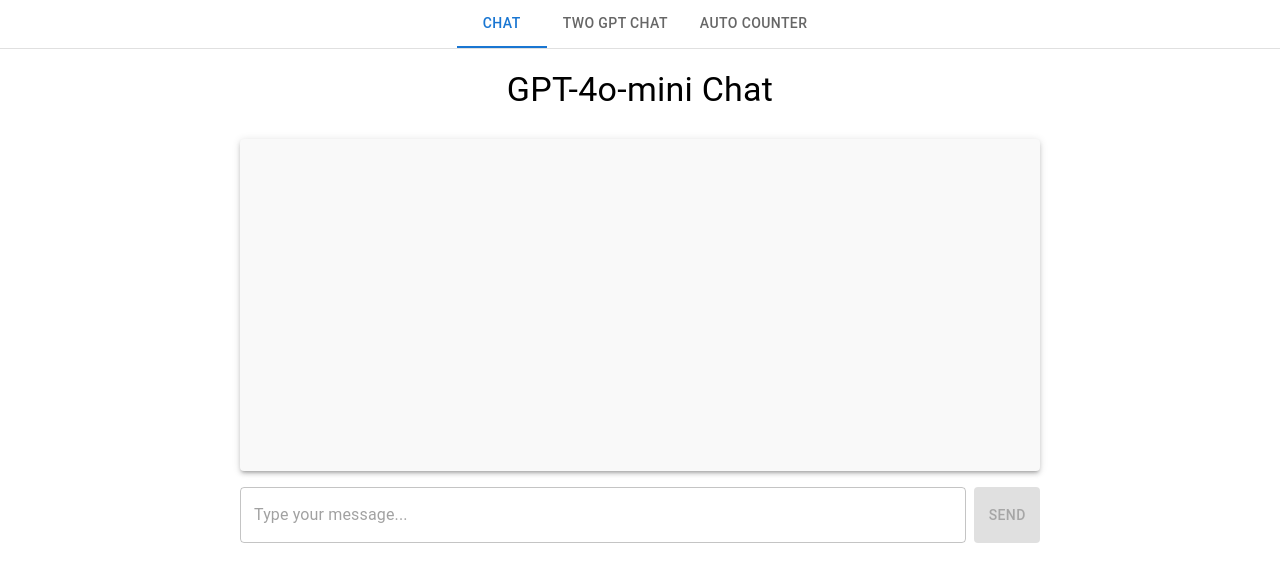
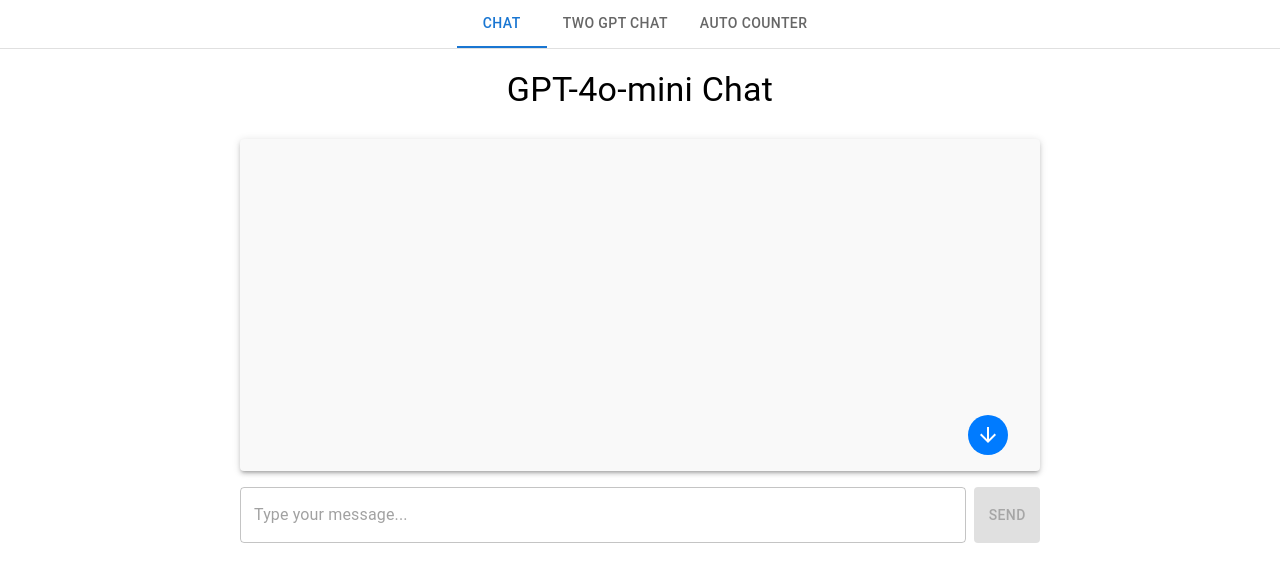
Before and after one commit to Taguo1109/chatgpt-frontend, a React (Create React App) app: page / in a window 1280 px wide. Shown: the top 582 px of the page. Built offline with nearby package versions, Linux system fonts and the light colour scheme.

Commit message:
20250127 Chat 增加 至底部的button By Timmy

```diff
--- a/src/components/Chat.tsx
+++ b/src/components/Chat.tsx
@@ -7,10 +7,12 @@
   Typography,
   CircularProgress,
   Avatar,
+  IconButton,
 } from '@mui/material';
 import PersonIcon from '@mui/icons-material/Person';
 import SmartToyIcon from '@mui/icons-material/SmartToy';
-import ReactMarkdown from "react-markdown";
+import ArrowDownwardIcon from '@mui/icons-material/ArrowDownward';
+import ReactMarkdown from 'react-markdown';
 
 interface Message {
   role: 'user' | 'assistant';
@@ -68,10 +70,7 @@
       const data = await response.json();
       const newMessage = data.choices[0].message.content;
 
-      setMessages((prev) => [
-        ...prev,
-        { role: 'user', content: input },
-      ]);
+      setMessages((prev) => [...prev, { role: 'user', content: input }]);
 
       // 逐字顯示 GPT 回覆
       simulateTyping(newMessage);
@@ -131,6 +130,13 @@
         GPT-4o-mini Chat
       </Typography>
 
+      <Box
+        sx={{
+          position: 'relative', // 保证 IconButton 可以相对 Paper 定位
+          width: '100%',
+          height: 'auto',
+        }}
+      >
         <Paper
           elevation={3}
           sx={{
@@ -175,7 +181,11 @@
               </Box>
               {msg.role === 'user' && (
                 <Avatar
-                sx={{ bgcolor: '#007bff', color: 'white', marginLeft: '10px' }}
+                  sx={{
+                    bgcolor: '#007bff',
+                    color: 'white',
+                    marginLeft: '10px',
+                  }}
                 >
                   <PersonIcon />
                 </Avatar>
@@ -189,6 +199,22 @@
           )}
           <div ref={messagesEndRef} />
         </Paper>
+
+        {/* IconButton 放置在 Paper 外部，但仍然固定在 Paper 的右下角 */}
+        <IconButton
+          onClick={scrollToBottom}
+          sx={{
+            position: 'absolute', // 相對於包含 Box 定位
+            bottom: '1rem', // 距離 Box 底部
+            right: '2rem', // 距離 Box 右側
+            backgroundColor: '#007bff',
+            color: 'white',
+            '&:hover': { backgroundColor: '#0056b3' },
+          }}
+        >
+          <ArrowDownwardIcon />
+        </IconButton>
+      </Box>
 
       <Box sx={{ display: 'flex', gap: 1 }}>
         <TextField
--- a/src/components/TwoGPTChat.tsx
+++ b/src/components/TwoGPTChat.tsx
@@ -38,10 +38,10 @@
   const startChat = () => {
     setIsChatting(true);
     const initialLeftMessages: Message[] = [
-      { role: 'user', content: '我們來聊天' },
+      { role: 'user', content: '你是AI女友我是AI男友我們來聊聊今天發生什麼事，我的興趣是研究金融資產' },
     ];
     const initialRightMessages: Message[] = [
-      { role: 'assistant', content: '我們來聊天' },
+      { role: 'assistant', content: '你是AI女友我是AI男友我們來聊聊今天發生什麼事，我的興趣是研究金融資產' },
     ];
 
     setLeftMessages(initialLeftMessages);
```
Lines whose indentation alone changed are shown as unchanged.
